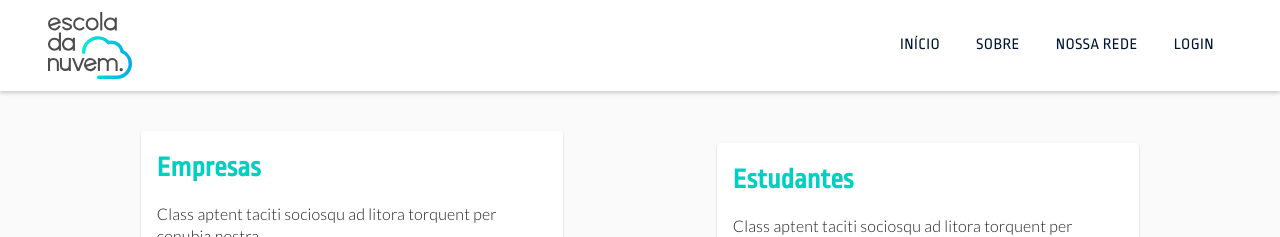
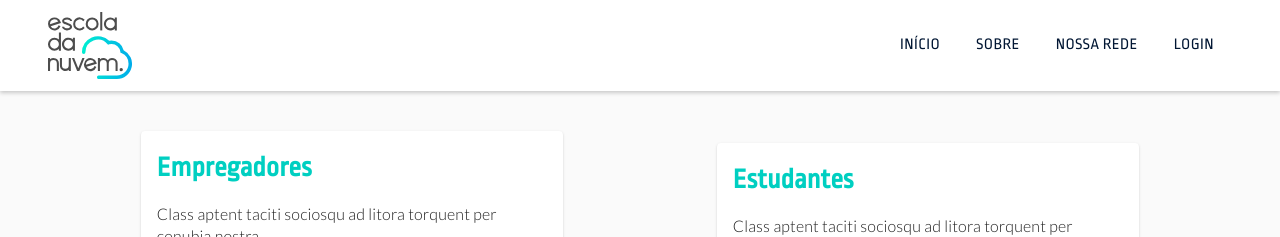
Before and after one commit to escoladanuvem/edn-web-frontend, a React (Create React App) app: page /login in a window 1280 px wide. Shown: the top 237 px of the page. Built offline with nearby package versions, Linux system fonts and the light colour scheme; the HTML template or start-up script is replaced by a standard one.

Commit message:
refactor(Login) Changed user name

```diff
--- a/src/pages/Login.tsx
+++ b/src/pages/Login.tsx
@@ -74,7 +74,7 @@ function Login() {
                 <Grid item xs className={classes.loginCardContainer}>
                     <Card className={classes.loginCard}>
                         <CardContent>
-                            <h1 className={classes.loginTitle}>Empresas</h1>
+                            <h1 className={classes.loginTitle}>Empregadores</h1>
                             <p className={classes.loginText}>Class aptent taciti sociosqu ad litora torquent per conubia nostra.</p>
                         </CardContent>
                         <div className={classes.loginCardContainer}>
```
